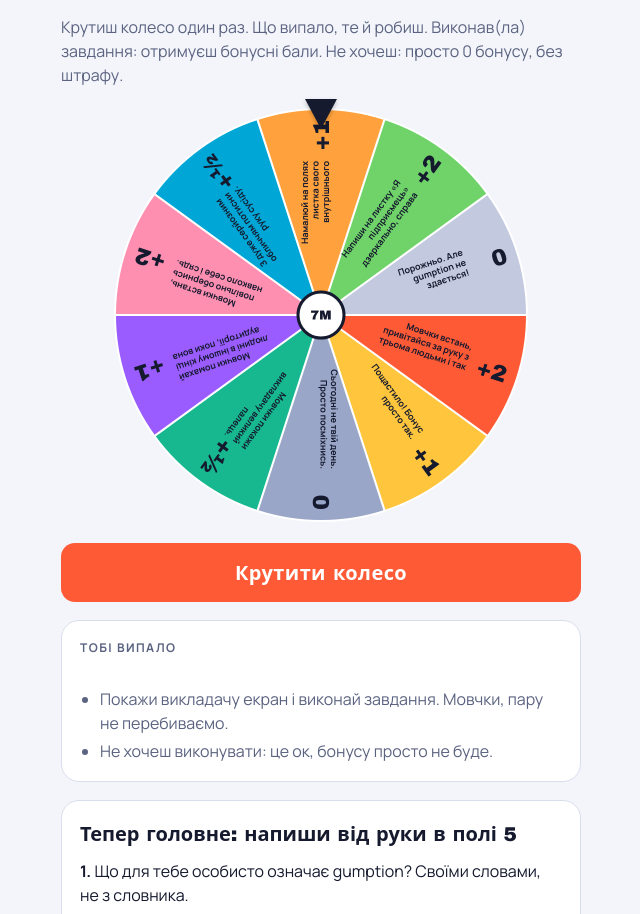
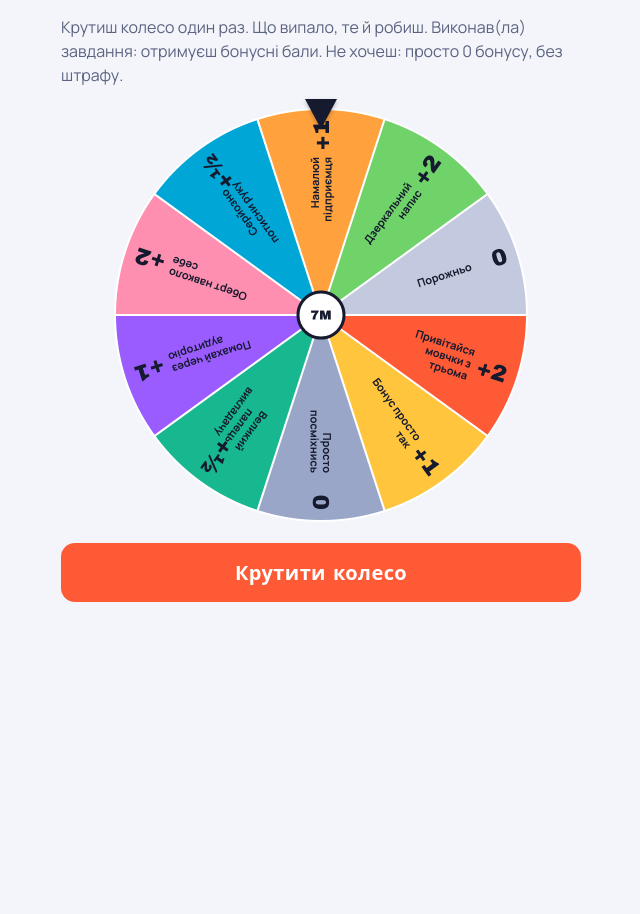
Before and after one commit to bshdoo/du-fr-ukr-bot-site, a plain HTML site: page gumption/index.html in a window 1280 px wide. Shown: the part 85-999 px from the top of the page, without its empty margins (319-959 px from the left). After the commit the page ends 800 px from the top, so only its background shows below. Drawn offline with Linux system fonts and the light colour scheme; a web font is replaced by a local one.

Commit message:
Gumption wheel: short labels, hidden fix

```diff
--- a/gumption/index.html
+++ b/gumption/index.html
@@ -21,6 +21,7 @@
 :root[data-theme="dark"]{--bg:#0f1222; --surface:#191d33; --fg:#eef0fa; --muted:#a3aac6; --line:#2c3150; --accent:#ff6a48; --accent-ink:#0f1222; color-scheme:dark}
 
 html,body{background:var(--bg); color:var(--fg)}
+[hidden]{display:none!important}
 body{font-family:var(--body); font-size:16px; line-height:1.5;
   padding-left:max(16px, env(safe-area-inset-left, 0px)); padding-right:max(16px, env(safe-area-inset-right, 0px)); padding-block:20px 40px}
 .wrap{max-width:520px; margin:0 auto; display:flex; flex-direction:column; gap:18px}
@@ -108,16 +109,16 @@ button:focus-visible{outline:3px solid var(--gold); outline-offset:2px}
 
 <script>
 const SECTORS = [
-  {pts:'+2', label:'+2 бали', task:'Мовчки встань, привітайся за руку з трьома людьми і так само мовчки сядь.', c:'--s1'},
-  {pts:'+1', label:'+1 бал', task:'Пощастило! Бонус просто так.', c:'--s2'},
-  {pts:'0', label:'0 балів', task:'Сьогодні не твій день. Просто посміхнись.', c:'--s3'},
-  {pts:'+½', label:'+0,5 бала', task:'Мовчки покажи викладачу великий палець.', c:'--s4'},
-  {pts:'+1', label:'+1 бал', task:'Мовчки помахай людині в іншому кінці аудиторії, поки вона не помітить.', c:'--s5'},
-  {pts:'+2', label:'+2 бали', task:'Мовчки встань, повільно обернись навколо себе і сядь.', c:'--s6'},
-  {pts:'+½', label:'+0,5 бала', task:'З дуже серйозним обличчям потисни руку сусіду.', c:'--s7'},
-  {pts:'+1', label:'+1 бал', task:'Намалюй на полях листка свого внутрішнього підприємця.', c:'--s8'},
-  {pts:'+2', label:'+2 бали', task:'Напиши на листку «Я підприємець» дзеркально, справа наліво.', c:'--s9'},
-  {pts:'0', label:'0 балів', task:'Порожньо. Але gumption не здається!', c:'--s10'},
+  {short:'Привітайся мовчки з трьома', pts:'+2', label:'+2 бали', task:'Мовчки встань, привітайся за руку з трьома людьми і так само мовчки сядь.', c:'--s1'},
+  {short:'Бонус просто так', pts:'+1', label:'+1 бал', task:'Пощастило! Бонус просто так.', c:'--s2'},
+  {short:'Просто посміхнись', pts:'0', label:'0 балів', task:'Сьогодні не твій день. Просто посміхнись.', c:'--s3'},
+  {short:'Великий палець викладачу', pts:'+½', label:'+0,5 бала', task:'Мовчки покажи викладачу великий палець.', c:'--s4'},
+  {short:'Помахай через аудиторію', pts:'+1', label:'+1 бал', task:'Мовчки помахай людині в іншому кінці аудиторії, поки вона не помітить.', c:'--s5'},
+  {short:'Оберт навколо себе', pts:'+2', label:'+2 бали', task:'Мовчки встань, повільно обернись навколо себе і сядь.', c:'--s6'},
+  {short:'Серйозно потисни руку', pts:'+½', label:'+0,5 бала', task:'З дуже серйозним обличчям потисни руку сусіду.', c:'--s7'},
+  {short:'Намалюй підприємця', pts:'+1', label:'+1 бал', task:'Намалюй на полях листка свого внутрішнього підприємця.', c:'--s8'},
+  {short:'Дзеркальний напис', pts:'+2', label:'+2 бали', task:'Напиши на листку «Я підприємець» дзеркально, справа наліво.', c:'--s9'},
+  {short:'Порожньо', pts:'0', label:'0 балів', task:'Порожньо. Але gumption не здається!', c:'--s10'},
 ];
 const KEY = 'gumption-wheel-2026-11-20-v2';
 const cv = document.getElementById('wheel'), ctx = cv.getContext('2d');
@@ -141,9 +142,9 @@ function draw(){
     ctx.lineWidth = 4; ctx.strokeStyle = '#ffffff'; ctx.stroke();
     ctx.save(); ctx.rotate(i*ARC+ARC/2); ctx.textAlign='right'; ctx.fillStyle='#151a2e';
     ctx.font = '800 46px Unbounded, Arial Black, sans-serif'; ctx.fillText(SECTORS[i].pts, R-30, 16);
-    ctx.font = '700 18px Manrope, system-ui, sans-serif';
-    const lines = wrapText(SECTORS[i].task, 200);
-    lines.forEach((l,k)=>ctx.fillText(l, R-112, -14 + k*21 - (lines.length-1)*6));
+    ctx.font = '700 22px Manrope, system-ui, sans-serif';
+    const lines = wrapText(SECTORS[i].short, 170);
+    lines.forEach((l,k)=>ctx.fillText(l, R-104, 8 + k*25 - (lines.length-1)*12));
     ctx.restore();
   }
   ctx.restore();
```
